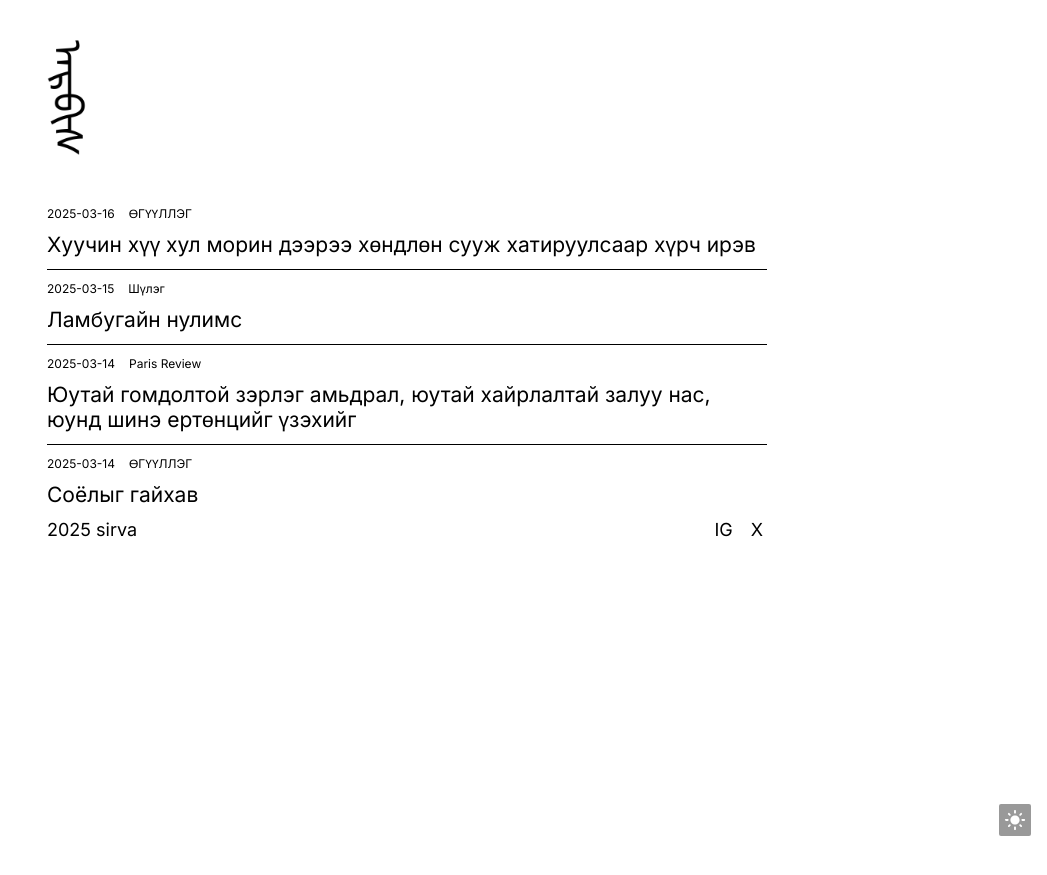
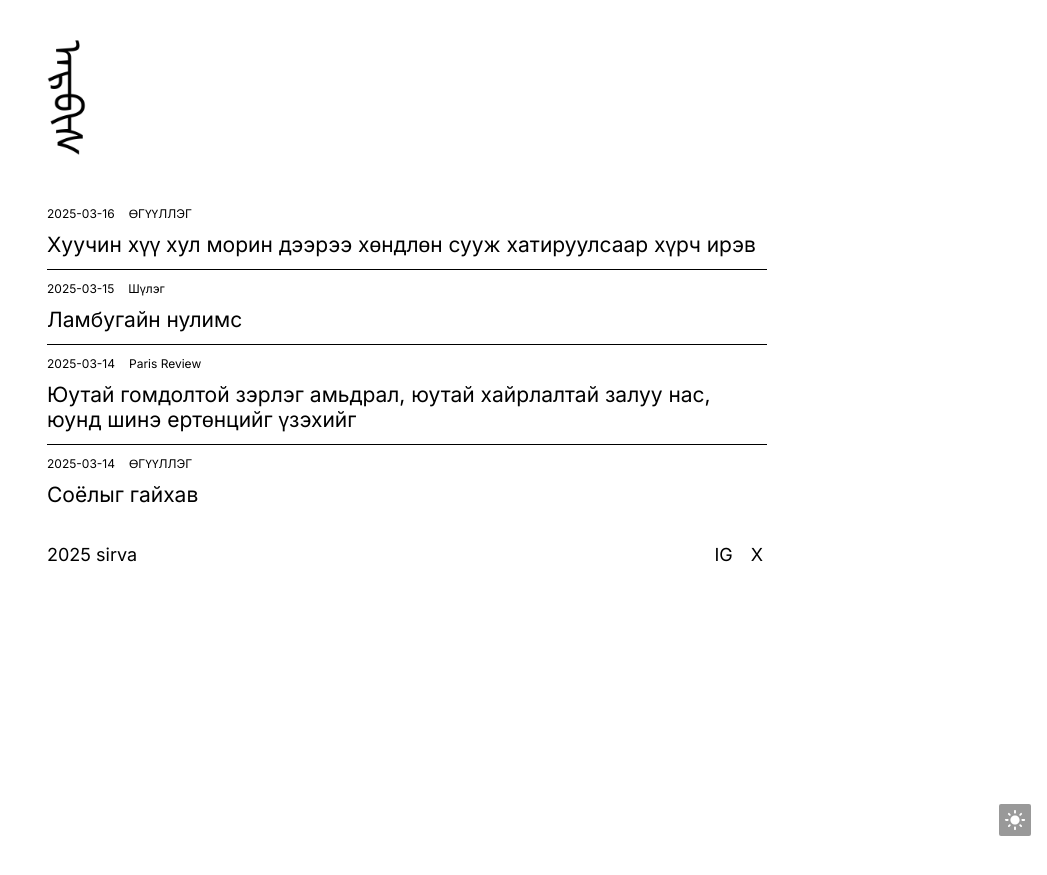
Before and after one commit to aaaarrrrvvvv/aaaarrrrvvvv.github.io, a Jekyll site: the page built from index.html, in a window 1280 px wide. Shown: the top 875 px of the page, without its empty margins (233-1280 px from the left). Built offline with Jekyll 4.4.1, drawn with Linux system fonts in a browser that asks for light colours.

Commit message:
Update common.css

```diff
--- a/static/css/common.css
+++ b/static/css/common.css
@@ -134,6 +134,7 @@ input:-webkit-autofill {
   align-items: center;
   font-size: 18px;
   position: relative;
+  padding: 25px 0;
 }
 
 .social-links {
```
